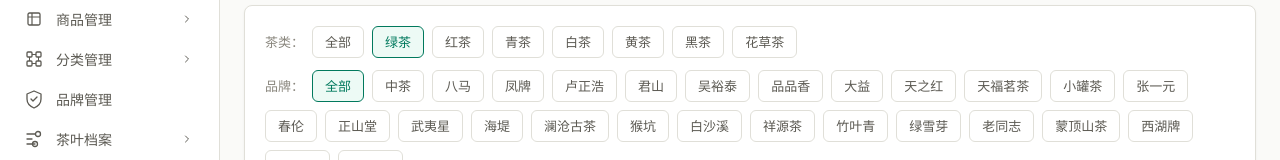
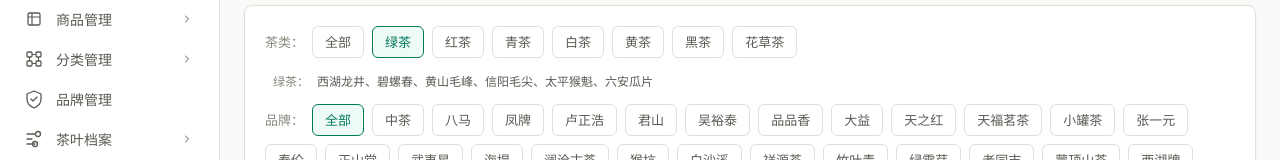
Before and after one commit to zsdxtw/dcbztea-buddy, a React (Vite) app: page /product/product-manage-tea in a window 1280 px wide. Both pictures are taken after a click on the button "绿茶". Shown: the part 166-326 px from the top of the page. Built offline with nearby package versions, Linux system fonts and the light colour scheme.

Commit message:
feat: 拉取并理解项目文件
Co-authored-by: traeagent <traeagent@users.noreply.github.com>

```diff
--- a/src/pages/product/ProductManageTea.tsx
+++ b/src/pages/product/ProductManageTea.tsx
@@ -96,12 +96,12 @@ export default function ProductManageTea() {
   const navigate = useNavigate();
   const [products, setProducts] = useState<TeaProduct[]>(initialProducts);
   const [keyword, setKeyword] = useState('');
-  const [categoryFilter, setCategoryFilter] = useState('');
+  const [categoryFilter, setCategoryFilter] = useState<Set<string>>(new Set());
   const [shelfFilter, setShelfFilter] = useState('');
   const [purchaseFilter, setPurchaseFilter] = useState('');
   const [productionFilter, setProductionFilter] = useState('');
-  const [brandFilter, setBrandFilter] = useState('');
-  const [quickFilter, setQuickFilter] = useState<'' | 'teaware' | 'lowStock'>('');
+  const [brandFilter, setBrandFilter] = useState<Set<string>>(new Set());
+  const [quickFilter, setQuickFilter] = useState<Set<'teaware' | 'lowStock'>>(new Set());
   const [sortBy, setSortBy] = useState<'default' | 'price-asc' | 'price-desc' | 'sales-asc' | 'sales-desc'>('default');
   const [priceMin, setPriceMin] = useState('');
   const [priceMax, setPriceMax] = useState('');
@@ -130,16 +130,16 @@ export default function ProductManageTea() {
   // 筛选 + 排序
   const filtered = useMemo(() => {
     let result = products.filter((p) => {
-      if (categoryFilter) {
+      if (categoryFilter.size > 0) {
         const prefix = p.category.split('-')[0];
-        if (prefix !== categoryFilter) return false;
+        if (!categoryFilter.has(prefix)) return false;
       }
       if (shelfFilter && p.shelfStatus !== shelfFilter) return false;
       if (purchaseFilter && p.purchaseStatus !== purchaseFilter) return false;
       if (productionFilter && p.productionStatus !== productionFilter) return false;
-      if (brandFilter && p.brand !== brandFilter) return false;
-      if (quickFilter === 'teaware' && !p.includesTeaware) return false;
-      if (quickFilter === 'lowStock' && p.stock >= p.stockAlert) return false;
+      if (brandFilter.size > 0 && !brandFilter.has(p.brand)) return false;
+      if (quickFilter.has('teaware') && !p.includesTeaware) return false;
+      if (quickFilter.has('lowStock') && p.stock >= p.stockAlert) return false;
       if (keyword) {
         const kw = keyword.toLowerCase();
         if (
@@ -175,12 +175,36 @@ export default function ProductManageTea() {
     return filtered.slice(start, start + PAGE_SIZE);
   }, [filtered, currentPage]);
 
-  const handleCategoryChange = (value: string) => { setCategoryFilter(value); setCurrentPage(1); };
+  const handleCategoryToggle = (name: string) => {
+    setCategoryFilter(prev => {
+      const next = new Set(prev);
+      if (next.has(name)) next.delete(name); else next.add(name);
+      return next;
+    });
+    setCurrentPage(1);
+  };
+  const handleCategoryClear = () => { setCategoryFilter(new Set()); setCurrentPage(1); };
   const handleShelfChange = (value: string) => { setShelfFilter(value); setCurrentPage(1); };
   const handlePurchaseChange = (value: string) => { setPurchaseFilter(value); setCurrentPage(1); };
   const handleProductionChange = (value: string) => { setProductionFilter(value); setCurrentPage(1); };
-  const handleBrandChange = (value: string) => { setBrandFilter(value); setCurrentPage(1); };
-  const handleQuickFilter = (value: '' | 'teaware' | 'lowStock') => { setQuickFilter(quickFilter === value ? '' : value); setCurrentPage(1); };
+  const handleBrandToggle = (name: string) => {
+    setBrandFilter(prev => {
+      const next = new Set(prev);
+      if (next.has(name)) next.delete(name); else next.add(name);
+      return next;
+    });
+    setCurrentPage(1);
+  };
+  const handleBrandClear = () => { setBrandFilter(new Set()); setCurrentPage(1); };
+  const handleQuickToggle = (value: 'teaware' | 'lowStock') => {
+    setQuickFilter(prev => {
+      const next = new Set(prev);
+      if (next.has(value)) next.delete(value); else next.add(value);
+      return next;
+    });
+    setCurrentPage(1);
+  };
+  const handleQuickClear = () => { setQuickFilter(new Set()); setCurrentPage(1); };
   const handleSearch = (kw: string) => { setKeyword(kw); setCurrentPage(1); };
   const handleSortChange = (sort: 'default' | 'price-asc' | 'price-desc' | 'sales-asc' | 'sales-desc') => { setSortBy(sort); setCurrentPage(1); };
   const handlePriceMinChange = (v: string) => { setPriceMin(v); setCurrentPage(1); };
@@ -428,27 +452,44 @@ export default function ProductManageTea() {
         <Card>
           <div style={{ display: 'flex', alignItems: 'center', gap: 'var(--space-2)', flexWrap: 'wrap', marginBottom: 'var(--space-3)' }}>
             <span style={{ fontSize: 'var(--text-sm)', color: 'var(--color-neutral-500)', fontWeight: 'var(--font-medium)', flexShrink: 0 }}>茶类：</span>
-            <button style={filterBtnStyle(!categoryFilter)} onClick={() => handleCategoryChange('')}>全部</button>
+            <button style={filterBtnStyle(categoryFilter.size === 0)} onClick={handleCategoryClear}>全部</button>
             {Object.keys(CATEGORY_MAP).map((name) => (
-              <button key={name} style={filterBtnStyle(categoryFilter === name)} onClick={() => handleCategoryChange(categoryFilter === name ? '' : name)}>
+              <button key={name} style={filterBtnStyle(categoryFilter.has(name))} onClick={() => handleCategoryToggle(name)}>
                 {name}
               </button>
             ))}
           </div>
+          {/* 选中茶类后展示三级分类纯文本 */}
+          {categoryFilter.size > 0 && (
+            <div style={{ marginBottom: 'var(--space-3)', paddingLeft: 'var(--space-2)' }}>
+              {Array.from(categoryFilter).map((catName) => {
+                const l2Node = teaCategoryData.children?.find(c => c.name === catName);
+                if (!l2Node?.children || l2Node.children.length === 0) return null;
+                return (
+                  <div key={catName} style={{ display: 'flex', alignItems: 'baseline', gap: 'var(--space-2)', marginBottom: '4px', flexWrap: 'wrap' }}>
+                    <span style={{ fontSize: 'var(--text-xs)', color: 'var(--color-neutral-500)', fontWeight: 'var(--font-medium)', flexShrink: 0 }}>{catName}：</span>
+                    <span style={{ fontSize: 'var(--text-xs)', color: 'var(--color-neutral-600)', lineHeight: 1.6 }}>
+                      {l2Node.children.map(c => c.name).join('、')}
+                    </span>
+                  </div>
+                );
+              })}
+            </div>
+          )}
           <div style={{ display: 'flex', alignItems: 'center', gap: 'var(--space-2)', flexWrap: 'wrap', marginBottom: 'var(--space-3)' }}>
             <span style={{ fontSize: 'var(--text-sm)', color: 'var(--color-neutral-500)', fontWeight: 'var(--font-medium)', flexShrink: 0 }}>品牌：</span>
-            <button style={filterBtnStyle(!brandFilter)} onClick={() => handleBrandChange('')}>全部</button>
+            <button style={filterBtnStyle(brandFilter.size === 0)} onClick={handleBrandClear}>全部</button>
             {allBrands.map((b) => (
-              <button key={b} style={filterBtnStyle(brandFilter === b)} onClick={() => handleBrandChange(brandFilter === b ? '' : b)}>
+              <button key={b} style={filterBtnStyle(brandFilter.has(b))} onClick={() => handleBrandToggle(b)}>
                 {b}
               </button>
             ))}
           </div>
           <div style={{ display: 'flex', alignItems: 'center', gap: 'var(--space-2)', flexWrap: 'wrap', marginBottom: 'var(--space-3)' }}>
             <span style={{ fontSize: 'var(--text-sm)', color: 'var(--color-neutral-500)', fontWeight: 'var(--font-medium)', flexShrink: 0 }}>快捷：</span>
-            <button style={filterBtnStyle(!quickFilter)} onClick={() => setQuickFilter('')}>全部</button>
-            <button style={filterBtnStyle(quickFilter === 'teaware')} onClick={() => handleQuickFilter('teaware')}>带茶具</button>
-            <button style={filterBtnStyle(quickFilter === 'lowStock')} onClick={() => handleQuickFilter('lowStock')}>库存紧张</button>
+            <button style={filterBtnStyle(quickFilter.size === 0)} onClick={handleQuickClear}>全部</button>
+            <button style={filterBtnStyle(quickFilter.has('teaware'))} onClick={() => handleQuickToggle('teaware')}>带茶具</button>
+            <button style={filterBtnStyle(quickFilter.has('lowStock'))} onClick={() => handleQuickToggle('lowStock')}>库存紧张</button>
           </div>
           <div style={{ display: 'flex', alignItems: 'center', gap: 'var(--space-3)', flexWrap: 'wrap' }}>
             <span style={{ fontSize: 'var(--text-sm)', color: 'var(--color-neutral-500)', fontWeight: 'var(--font-medium)', flexShrink: 0 }}>条件：</span>
```
